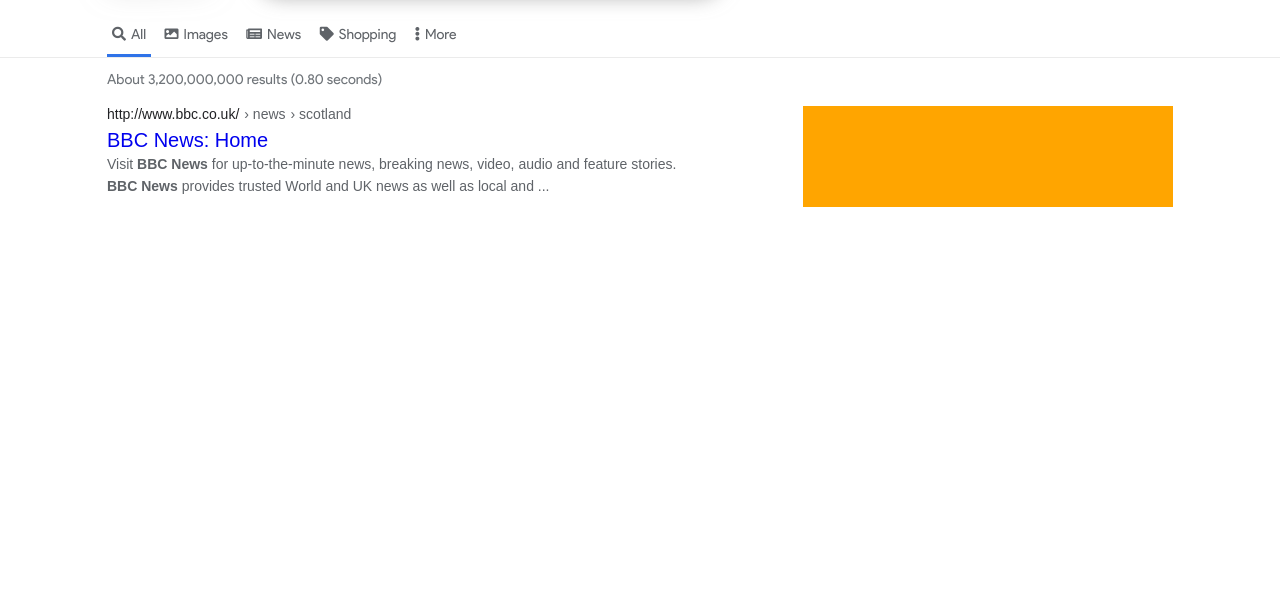
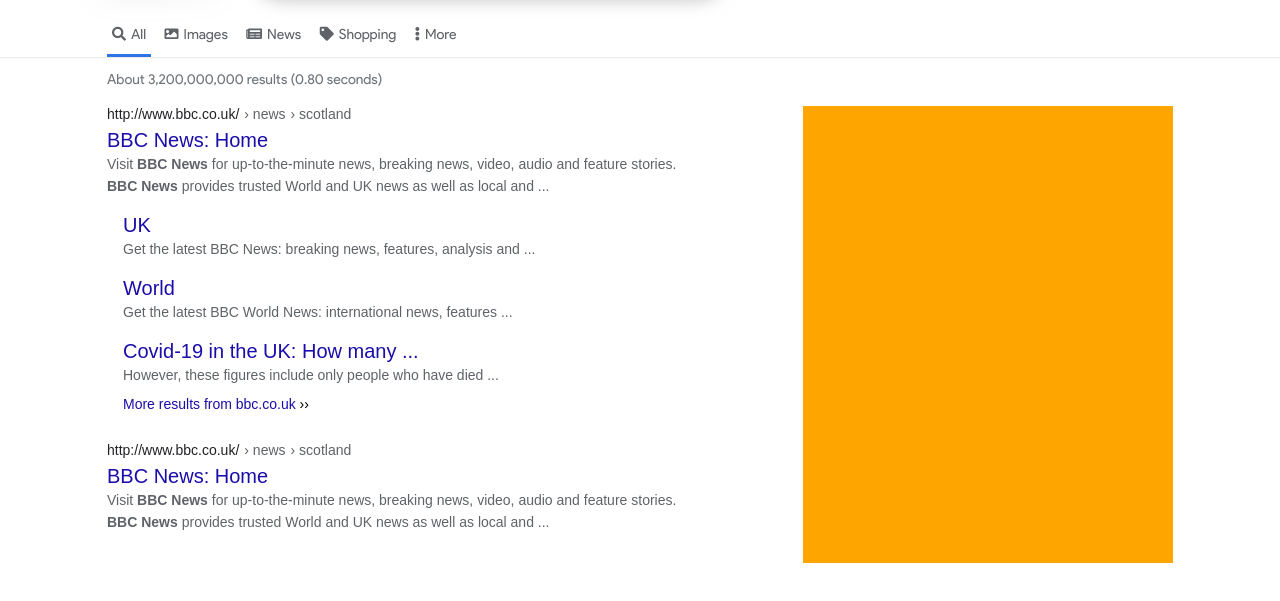
Before and after one commit to roynirmal/sigir2022-serp-reproducibility, a plain HTML site: page standard/template.html in a window 1280 px wide. Shown: the part 75-676 px from the top of the page. Drawn offline with Linux system fonts and the light colour scheme.

Commit message:
Updating organic results

```diff
--- a/standard/css/components.css
+++ b/standard/css/components.css
@@ -1,6 +1,4 @@
-div.result-organic {
-
-}
+/* Organic Result (including subresults, which are indented) */
 
 div.result-organic span.url {
     display: block;
@@ -40,3 +38,21 @@
     color: #5F6368;
     word-wrap: break-word;
 }
+
+div.result-organic > div.subresults {
+    margin-left: 16px;
+}
+
+div.result-organic > div.subresults > span {
+    display: inline-block;
+    margin-top: 10px;
+}
+
+div.result-organic > div.subresults > span.more {
+    display: block;
+    font-size: 14px;
+}
+
+    div.result-organic > div.subresults > span.more::after {
+        content: "\00a0\203a\203a";
+    }
--- a/standard/css/layout.css
+++ b/standard/css/layout.css
@@ -3,10 +3,12 @@
 }
 
 a {
+    color: #1A0DAB;
     text-decoration: none;
 }
 
-a:hover {
+a:visited {
+    color: #660099;
     text-decoration: underline;
 }
 
@@ -112,6 +114,10 @@
                 margin: 0 5px 0 0;
             }
 
+        header > div > ul > li a:visited {
+            color: #5F6368;
+        }
+
         header > div > ul > li a.selected {
             border-bottom: 3px solid #2F73E8;
         }
@@ -163,7 +169,7 @@
 
     /* For each item on the left rail, add a gap at the bottom */
     main > div > div > div.left-container > div {
-        margin-bottom: 10px;
+        margin-bottom: 30px;
     }
 
 /* Stage 2 (Enabling variable left/right margins on the page) */
--- a/standard/template.html
+++ b/standard/template.html
@@ -56,6 +56,41 @@
                             <span class="snippet">
                                 Visit <strong>BBC News</strong> for up-to-the-minute news, breaking news, video, audio and feature stories.<br /><strong>BBC News</strong> provides trusted World and UK news as well as local and ...
                             </span>
+
+                            <div class="subresults">
+                                <span class="s">
+                                    <a href="#"><h3 class="title">UK</h3></a>
+                                    <span class="snippet">Get the latest BBC News: breaking news, features, analysis and ...</span>
+                                </span>
+
+                                <span>
+                                    <a href="#"><h3 class="title">World</h3></a>
+                                    <span class="snippet">Get the latest BBC World News: international news, features ...</span>
+                                </span>
+
+                                <span>
+                                    <a href="#"><h3 class="title">Covid-19 in the UK: How many ...</h3></a>
+                                    <span class="snippet">However, these figures include only people who have died ...</span>
+                                </span>
+
+                                <span class="more"><a href="#">More results from bbc.co.uk</a></span>
+                            </div>
+                        </div>
+
+                        <div class="result-organic">
+                            <a href="https://www.bbc.co.uk/news">
+                                <span class="url">
+                                    <span>http://www.bbc.co.uk/</span>
+                                    <span class="level">news</span>
+                                    <span class="level">scotland</span>
+                                </span>
+                                <h3 class="title">
+                                    BBC News: Home
+                                </h3>
+                            </a>
+                            <span class="snippet">
+                                Visit <strong>BBC News</strong> for up-to-the-minute news, breaking news, video, audio and feature stories.<br /><strong>BBC News</strong> provides trusted World and UK news as well as local and ...
+                            </span>
                         </div>
 
                         <!-- End left rail content -->
```
